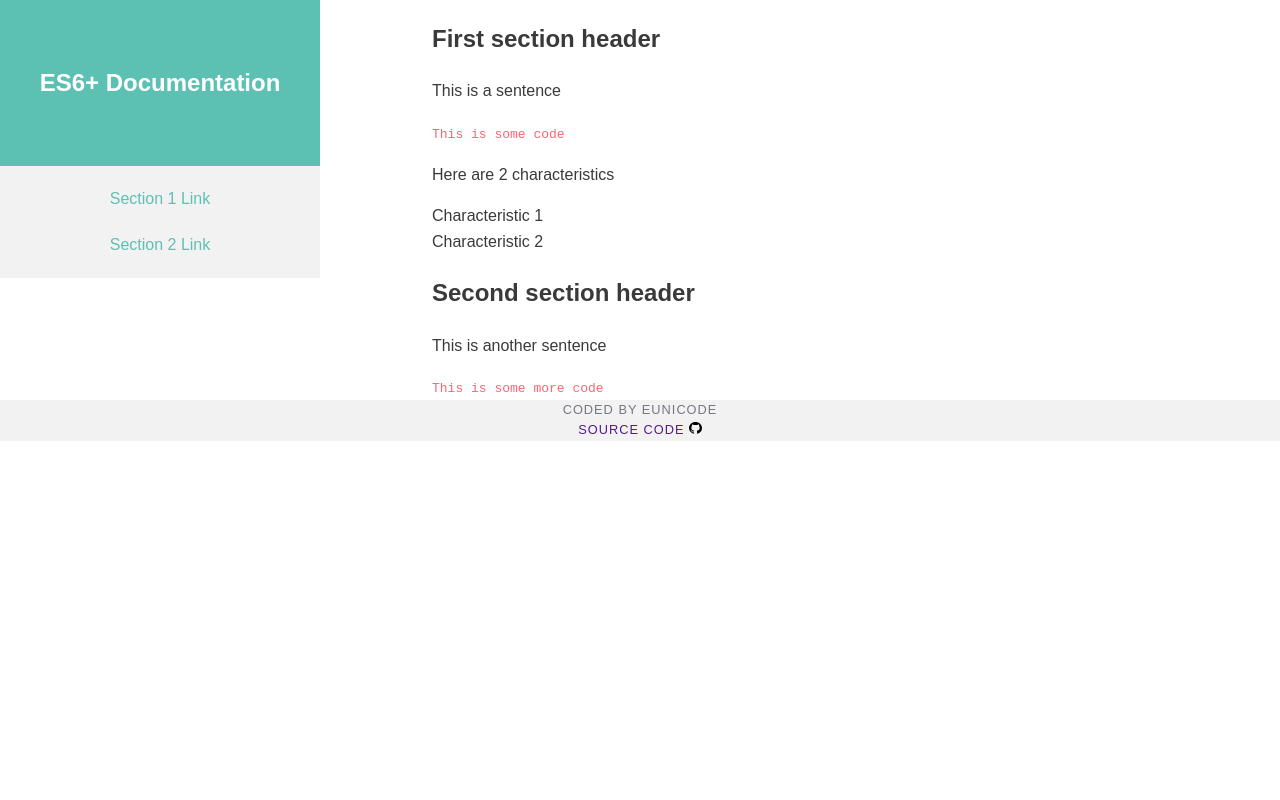
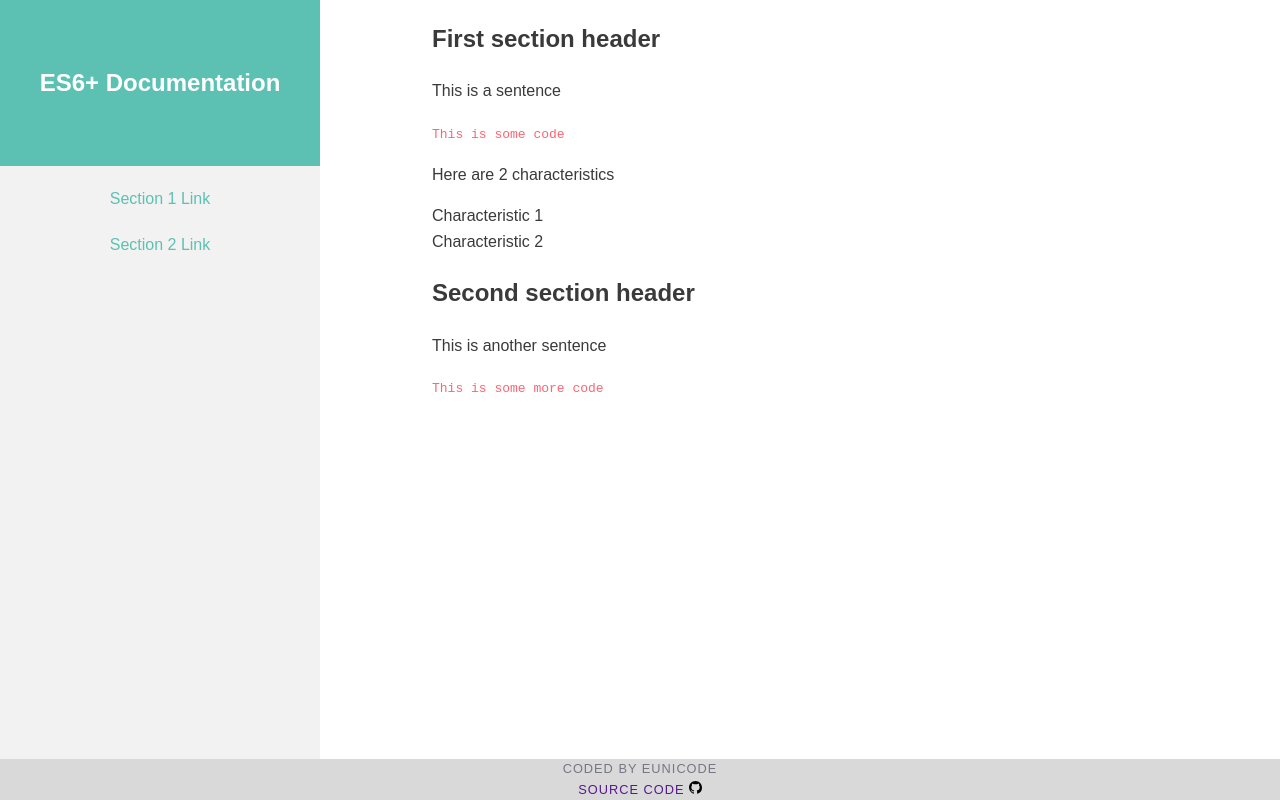
Before and after one commit to eunicode/tech-doc, a website: page src/index.html in a window 1280 px wide. Drawn offline with Linux system fonts and the light colour scheme.

Commit message:
Sticky footer w/ Grid in mobile & wide layout :art:

```diff
--- a/src/css/main.css
+++ b/src/css/main.css
@@ -94,7 +94,6 @@ main {
 
 footer {
     background-color: var(--gray-light);
-    /* color: var(--aqua-med); */
     color: var(--gray-med);
     text-align: center;
     text-transform: uppercase;
@@ -137,7 +136,9 @@ footer img {
     }
 
     body {
+        height: 100vh;
         display: grid;
+        grid-template-rows: auto 1fr auto;
         grid-template-areas:
         "nav"
         "main"
@@ -148,13 +149,23 @@ footer img {
 
     @media (min-width: 769px) {
         body {
+            height: 100vh; /* Set height of container to 100vh for sticky footer.
+            Alternatively, set both `html` and `body` to 100%. */
             grid-template-columns: 20em auto;
+            grid-template-rows: 1fr auto; /* 1fr will take up remaining vertical
+            space, auto will take up the height of the content. [Sticky footer] */
             grid-template-areas:
-            "nav main"
             "nav main"
             "footer footer"
         }
 
+        nav {
+            background-color: var(--gray-light);
+        }
+
+        footer {
+            background-color: var(--gray-light-med);
+        }
     }
 }
 
```
